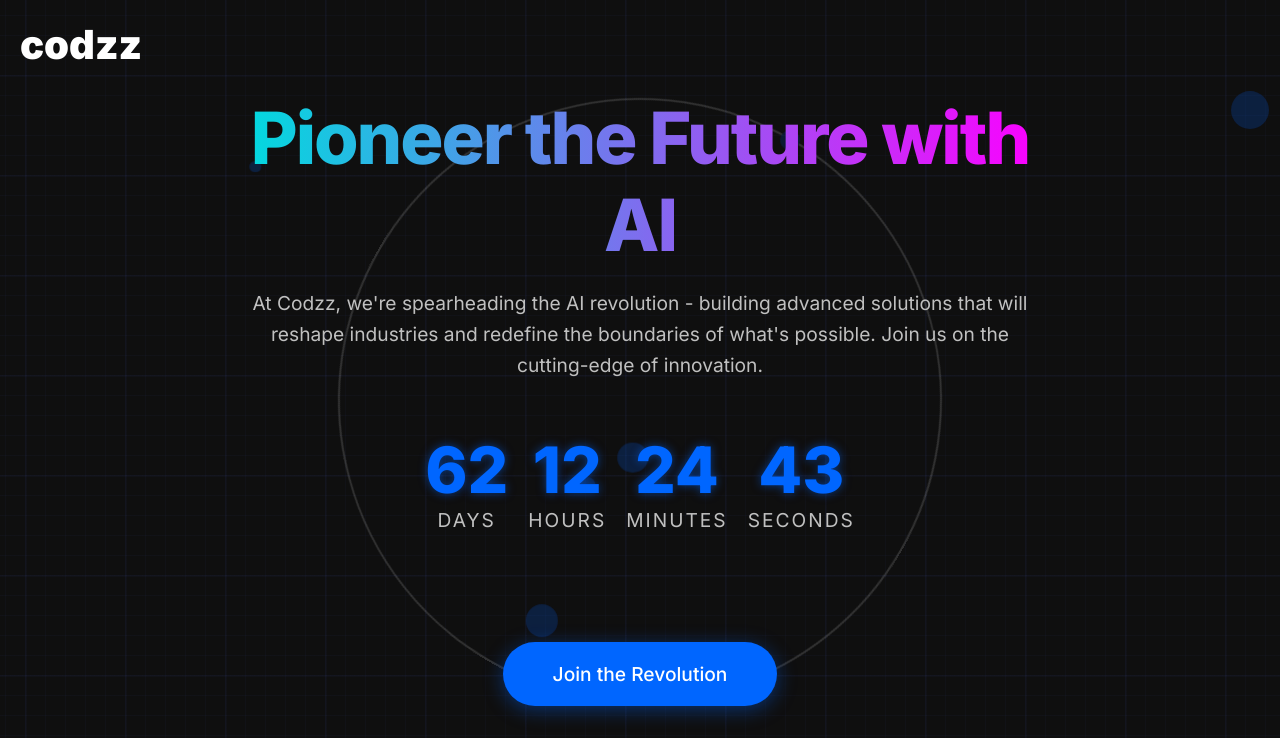
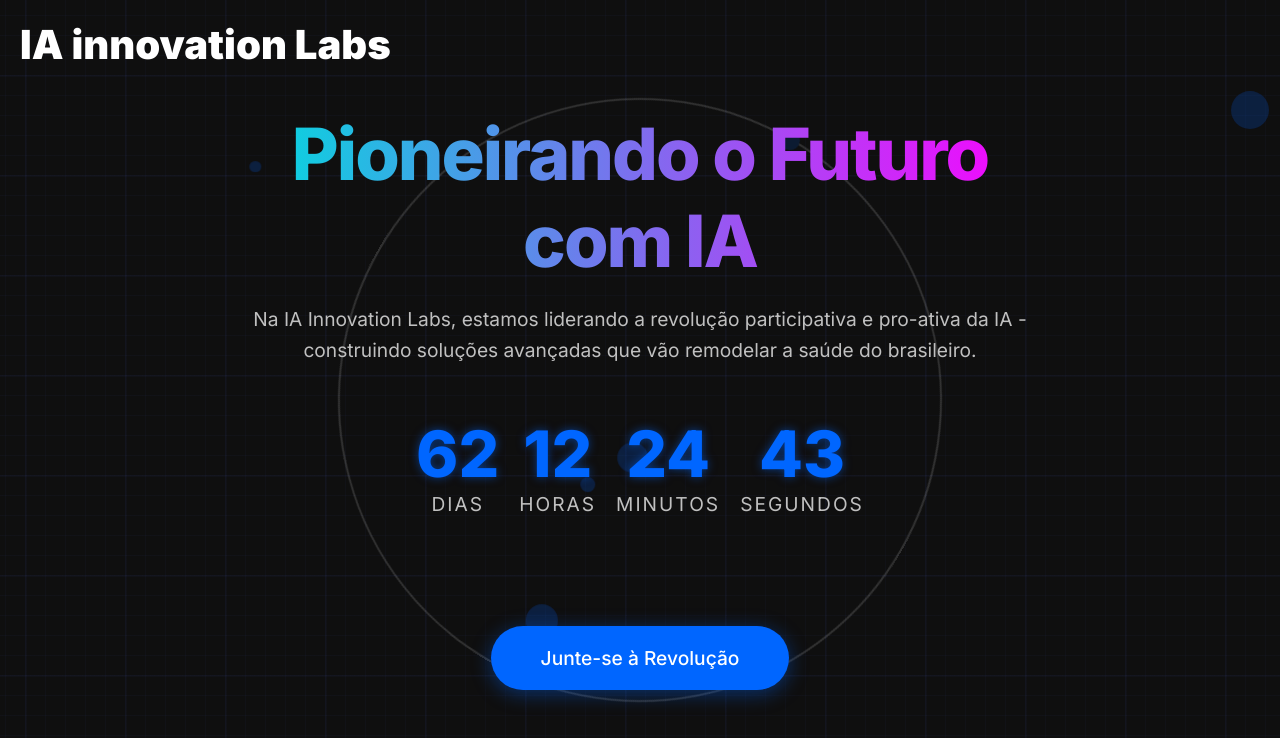
Before and after one commit to rodrigomasiniai/ai-coming-soon-page, a plain HTML site: page index.html in a window 1280 px wide. Shown: the top 738 px of the page. Drawn offline with Linux system fonts and the light colour scheme.

Commit message:
Update index.html

```diff
--- a/index.html
+++ b/index.html
@@ -1,11 +1,11 @@
 <!doctype html>
-<html lang="en">
+<html lang="pt">
 <head>
   <meta charset="utf-8">
   <meta name="viewport" content="width=device-width, initial-scale=1, shrink-to-fit=no">
   <meta name="robots" content="noindex,nofollow">
-  <title>Codzz - Pioneering the Future of AI</title>
-  <meta name="description" content="Experience the cutting-edge of AI innovation with Codzz. Our advanced solutions are set to revolutionize industries and redefine what's possible.">
+  <title>IA Innovation Labs - Liderando o Novo Futuro da Saúde Brasileira</title>
+  <meta name="description" content="IAILabs oferece a co-criacao do que há de mais avançado IA. Nossa promessa como Lab, é de criar parcerias para o desenvolvimento de soluções avançadas para problemas da Saúde Brasileira, redefinindo processos, tarefas e papéis através da IA.">
 
   <link rel="icon" href="assets/images/favicon.png" sizes="32x32">
   <link href="https://fonts.googleapis.com/css2?family=Inter:wght@100;200;300;400;500;600;700;800;900&display=swap" rel="stylesheet">
@@ -16,31 +16,31 @@
   <div class="background-grid"></div>
   <div class="orbit"></div>
   <div class="top-bar">
-    <a href="https://codzz.com/" target="_blank" class="logo">codzz</a>
+    <a href="https://codzz.com/" target="_blank" class="logo">IA innovation Labs</a>
   </div>
   <div class="content-wrap">
     <div class="cta-box">
-      <h1>Pioneer the Future with AI</h1>
-      <p>At Codzz, we're spearheading the AI revolution - building advanced solutions that will reshape industries and redefine the boundaries of what's possible. Join us on the cutting-edge of innovation.</p>
+      <h1>Pioneirando o Futuro com IA</h1>
+      <p>Na IA Innovation Labs, estamos liderando a revolução participativa e pro-ativa da IA - construindo soluções avançadas que vão remodelar a saúde do brasileiro.</p>
       <div class="countdown">
         <div class="countdown-item">
           <div class="countdown-value" id="days">00</div>
-          <div class="countdown-label">Days</div>
+          <div class="countdown-label">Dias</div>
         </div>
         <div class="countdown-item">
           <div class="countdown-value" id="hours">00</div>
-          <div class="countdown-label">Hours</div>
+          <div class="countdown-label">Horas</div>
         </div>
         <div class="countdown-item">
           <div class="countdown-value" id="minutes">00</div>
-          <div class="countdown-label">Minutes</div>
+          <div class="countdown-label">Minutos</div>
         </div>
         <div class="countdown-item">
           <div class="countdown-value" id="seconds">00</div>
-          <div class="countdown-label">Seconds</div>
+          <div class="countdown-label">Segundos</div>
         </div>
       </div>
-      <a href="/join" class="cta-btn">Join the Revolution</a>
+      <a href="/join" class="cta-btn">Junte-se à Revolução</a>
     </div>
   </div>
   <div class="social-icons">
```
